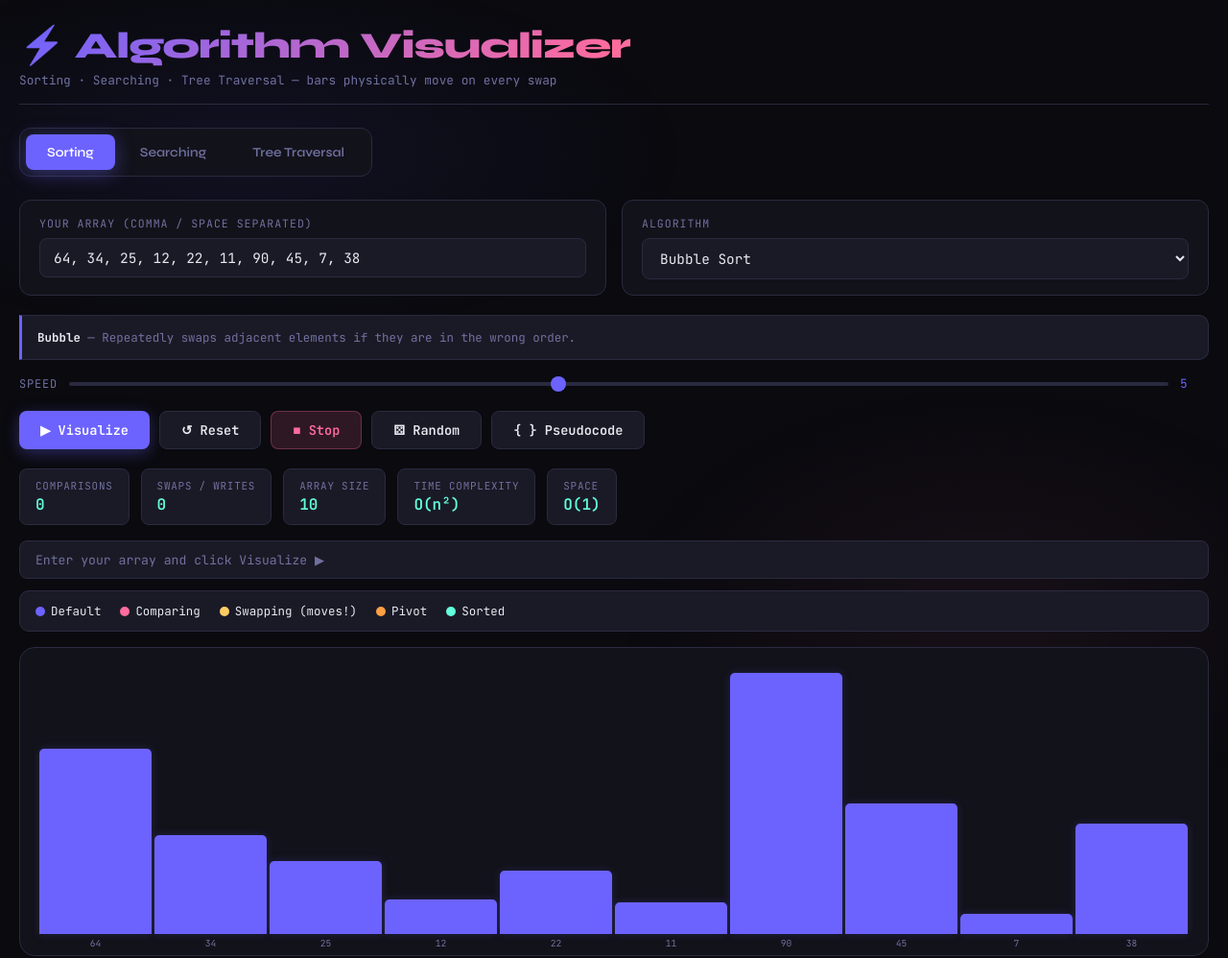
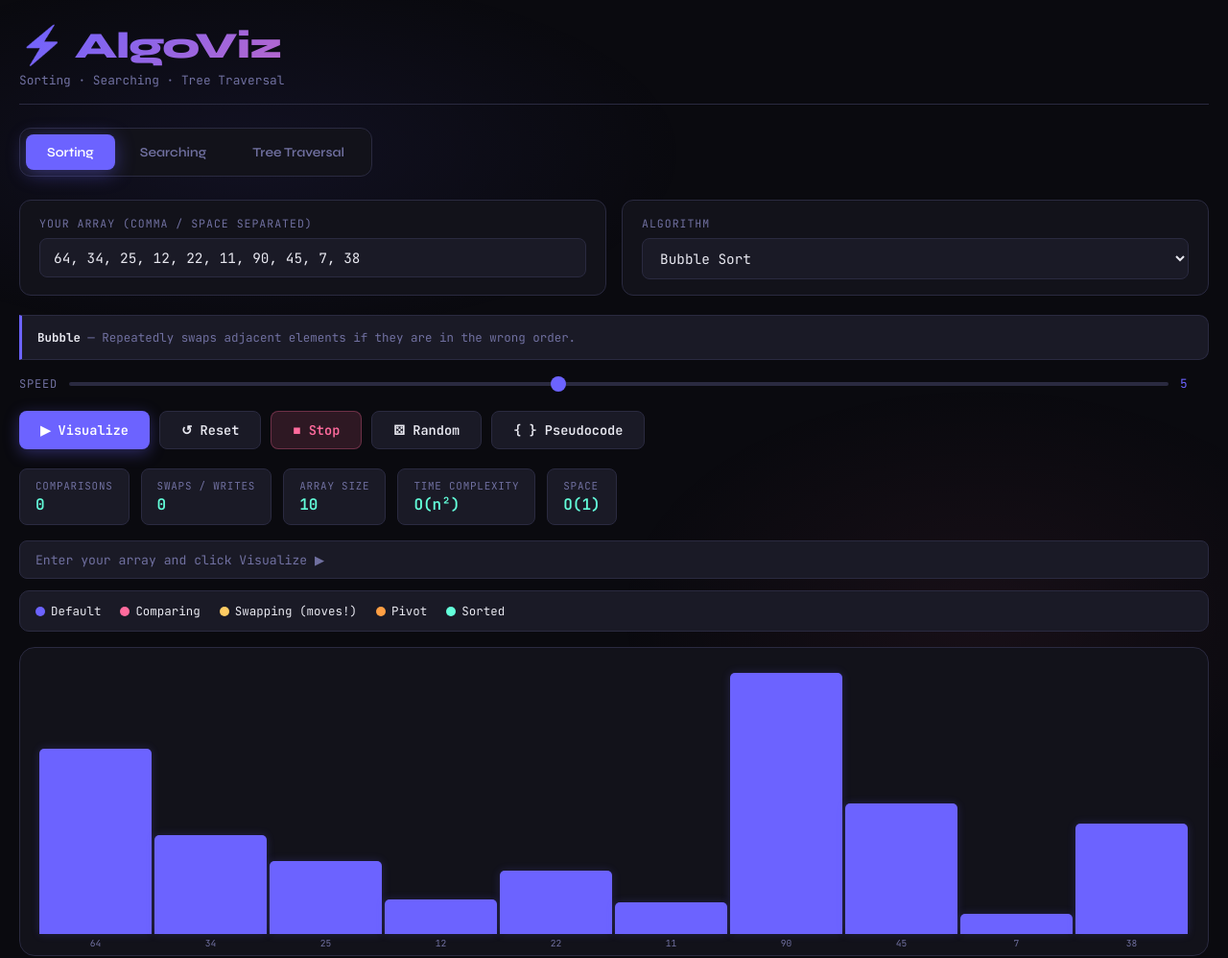
Before and after one commit to Sarthak-1304/algorithm-visualizer, a plain HTML site: page index.html in a window 1280 px wide. Shown: the whole page at 96% size. Drawn offline with Linux system fonts and the light colour scheme.

Commit message:
Rename The title and header

```diff
--- a/index.html
+++ b/index.html
@@ -3,7 +3,7 @@
 <head>
   <meta charset="UTF-8" />
   <meta name="viewport" content="width=device-width, initial-scale=1.0" />
-  <title>Algorithm Visualizer</title>
+  <title>AlgoViz</title>
 
   <!-- Google Fonts -->
   <link href="https://fonts.googleapis.com/css2?family=JetBrains+Mono:wght@300;400;600;700&family=Syne:wght@400;600;800&display=swap" rel="stylesheet" />
@@ -17,8 +17,8 @@
 
   <!-- ── HEADER ── -->
   <header>
-    <h1>⚡ Algorithm Visualizer</h1>
-    <p>Sorting · Searching · Tree Traversal — bars physically move on every swap</p>
+    <h1>⚡ AlgoViz </h1>
+    <p>Sorting · Searching · Tree Traversal</p>
   </header>
 
   <!-- ── TAB NAVIGATION ── -->
```
